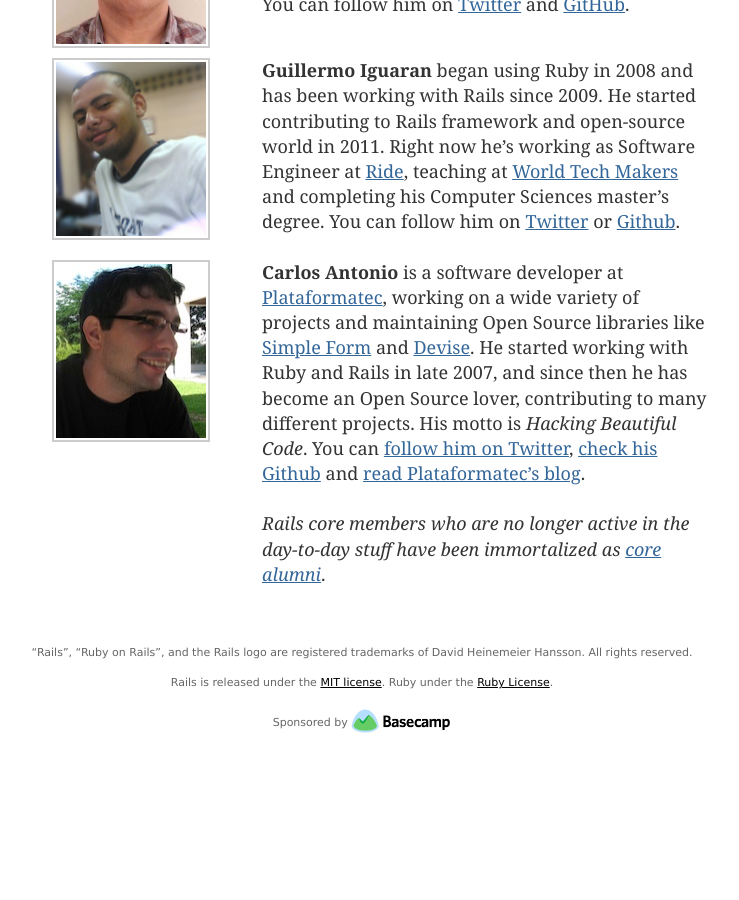
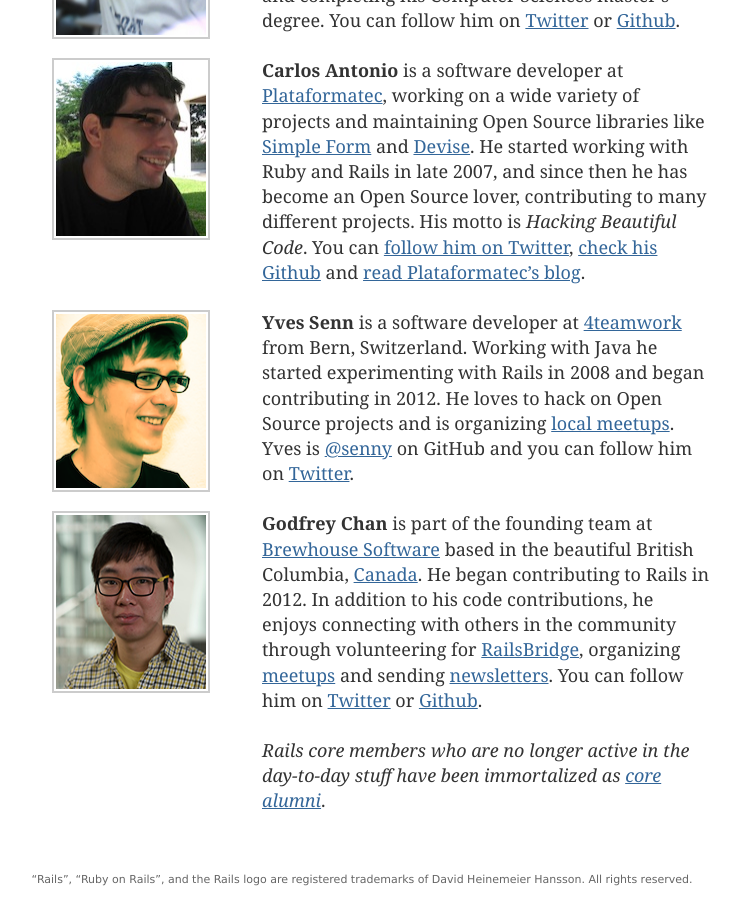
Before and after one commit to rails/homepage-2011, a Jekyll site: the page built from core/index.html, in a window 1280 px wide and 900 px high, scrolled down 2383 px. Shown: the whole window, without its empty margins (278-1017 px from the left). Built offline with Jekyll 4.4.1, drawn with Linux system fonts in a browser that asks for light colours; nearby versions of some CDN libraries; before the commit the page ends 3177 px from its top, so only the background shows below that; some of the changed text lies outside the part shown.

Commit message:
Add Senny and Godfrey to core, move Yehuda to alumni

```diff
--- a/core/alumni/index.html
+++ b/core/alumni/index.html
@@ -6,6 +6,16 @@ title: "Ruby on Rails: Core Alumni"
       <h1>
         <img src="/images/headers/core-alumni.gif" width="603" height="112" alt="The core alumni">
       </h1>
+      <div class="section">
+        <img src="/images/pages/core/yehuda.jpg" width="150" height="175" class="biopic" alt="Yehuda Katz's photo">
+        <p>
+          <strong>Yehuda Katz</strong> is a member of the SproutCore, Ruby on Rails and
+          jQuery Core Teams; during the daytime, he works at <a href="http://www.tilde.io" title="Tilde website">Tilde</a>.
+          Yehuda is the co-author of the best-selling jQuery in Action, Rails 3 in Action,
+          and is a contributor to Ruby in Practice. He blogs at <a href="http://yehudakatz.com" title="Yehuda Katz's blog">yehudakatz.com</a>
+          and can be found on Twitter as <a href="http://www.twitter.com/wycats" title="follow @wycats on Twitter">@wycats</a>.
+        </p>
+      </div>
       <div class="section">
         <img src="/images/pages/core/jonleighton.jpg" alt="Jon Leighton's Photo" width="150" height="174" class="biopic">
         <p>
--- a/core/index.html
+++ b/core/index.html
@@ -37,16 +37,6 @@ title: "Ruby on Rails: Core"
           developer, he switched to rails shortly after the first public release. He’s a
           contributor to <a href="http://www.therailsway.com/" title="The best practices in Rails application design">The Rails Way</a> and
           maintains a <a href="http://www.koziarski.net/" title="Michael Koziarski's blog">personal blog</a>.
-        </p>
-      </div>
-      <div class="section">
-        <img src="/images/pages/core/yehuda.jpg" width="150" height="175" class="biopic" alt="Yehuda Katz's photo">
-        <p>
-          <strong>Yehuda Katz</strong> is a member of the SproutCore, Ruby on Rails and
-          jQuery Core Teams; during the daytime, he works at <a href="http://www.tilde.io" title="Tilde website">Tilde</a>.
-          Yehuda is the co-author of the best-selling jQuery in Action, Rails 3 in Action,
-          and is a contributor to Ruby in Practice. He blogs at <a href="http://yehudakatz.com" title="Yehuda Katz's blog">yehudakatz.com</a>
-          and can be found on Twitter as <a href="http://www.twitter.com/wycats" title="follow @wycats on Twitter">@wycats</a>.
         </p>
       </div>
       <div class="section">
@@ -140,6 +130,21 @@ title: "Ruby on Rails: Core"
           and <a href="http://blog.plataformatec.com.br/" title="Plataformatec’s blog">read Plataformatec’s blog</a>.</p>
       </div>
       <div class="section">
+        <img src="/images/pages/core/senny.png" width="150" height="174" class="biopic" alt="Yves Senn's photo">
+        <p>
+          <strong>Yves Senn</strong> is a software developer at <a href="https://www.4teamwork.ch">4teamwork</a> from Bern, Switzerland.
+          Working with Java he started experimenting with Rails in 2008 and began contributing in 2012.
+          He loves to hack on Open Source projects and is organizing <a href="http://ruvetia.org/">local meetups</a>.
+          Yves is <a href="https://github.com/senny">@senny</a> on GitHub and you can follow him on <a href="https://twitter.com/yves_senn">Twitter</a>.
+        </p>
+      </div>
+      <div class="section">
+        <img src="/images/pages/core/godfrey.jpg" width="150" height="174" class="biopic" alt="Godfrey Chan's photo">
+        <p>
+          <strong>Godfrey Chan</strong> is part of the founding team at <a href="http://brewhouse.io/">Brewhouse Software</a> based in the beautiful British Columbia, <a href="https://github.com/vanruby/canada">Canada</a>. He began contributing to Rails in 2012. In addition to his code contributions, he enjoys connecting with others in the community through volunteering for <a href="http://www.railsbridge.org/">RailsBridge</a>, organizing <a href="http://vanruby.org/">meetups</a> and sending <a href="http://rails-weekly.goodbits.io/">newsletters</a>. You can follow him on <a href="https://twitter.com/chancancode">Twitter</a> or <a href="https://github.com/chancancode">Github</a>.
+        </p>
+      </div>
+      <div class="section">
         <p>
           <em>Rails core members who are no longer active in the day-to-day stuff have been immortalized as <a href="/core/alumni/" title="Core alumni page">core alumni</a></em>.
         </p>
```
Also changed, not shown: images/pages/core/godfrey.jpg (added), images/pages/core/senny.png (added).
